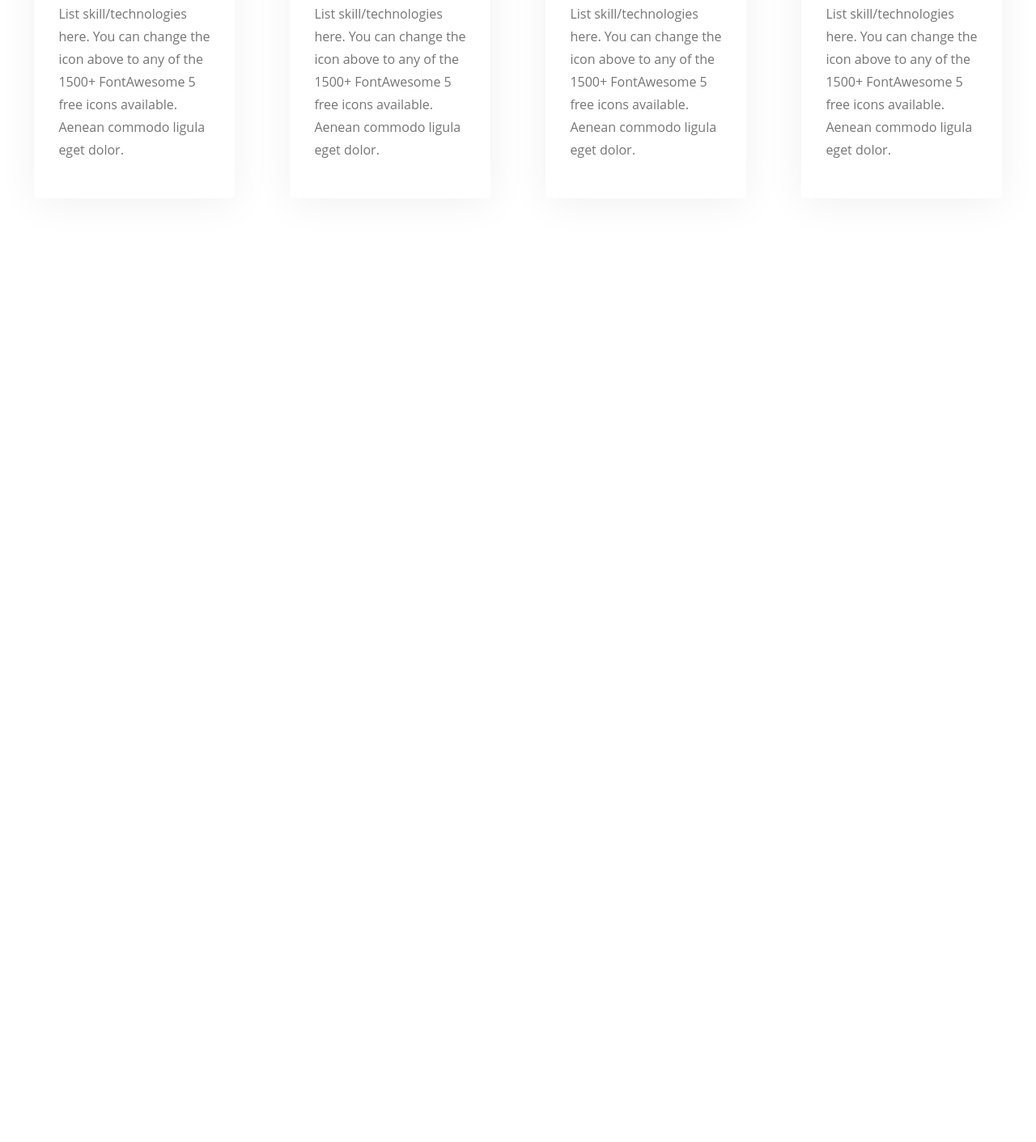
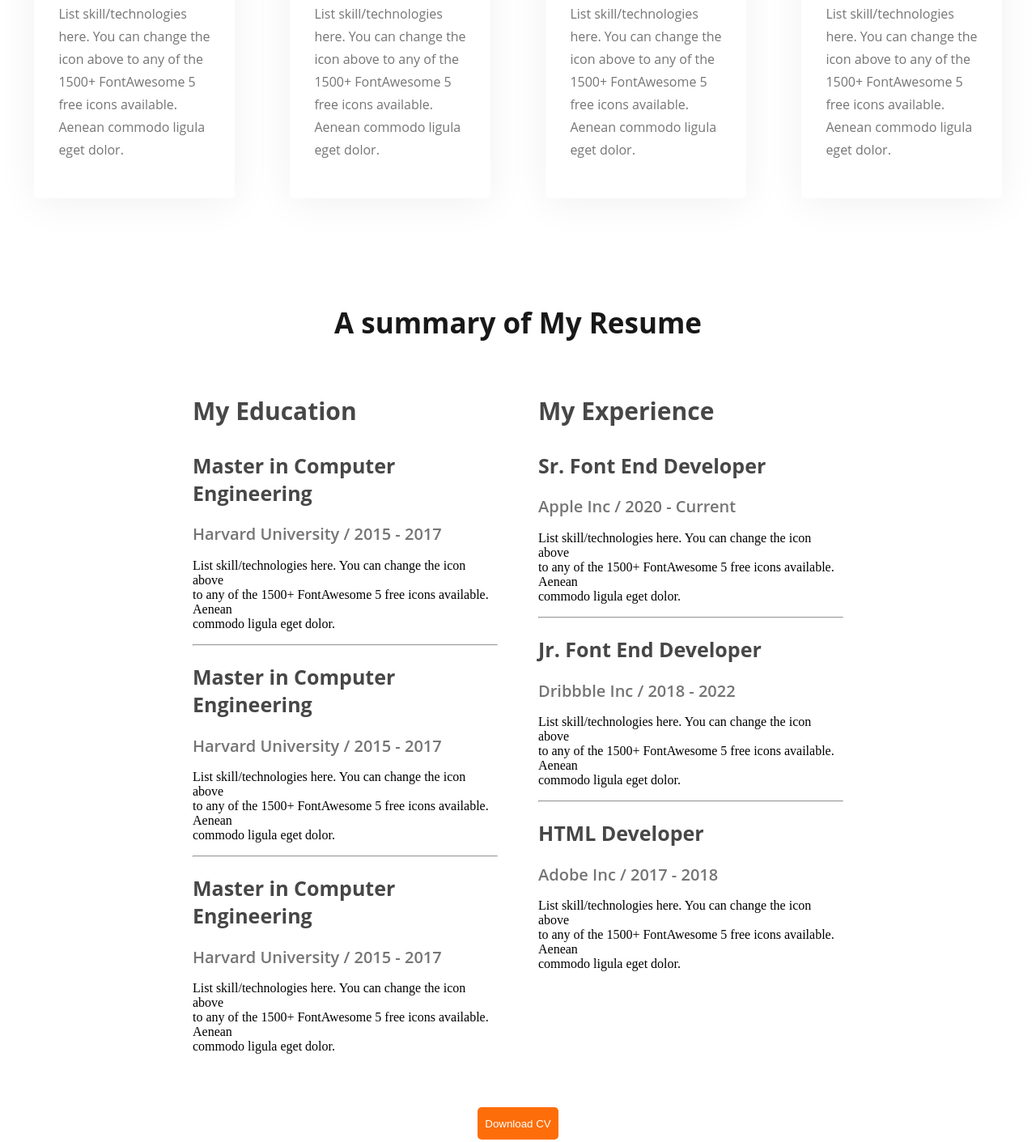
Before and after one commit to katha922/day2-simple-website, a plain HTML site: page index.html in a window 1280 px wide. Shown: the part 2084-3495 px from the top of the page at 81% size. Before the commit the page ends 2459 px from the top, so only its background shows below. Drawn offline with Linux system fonts and the light colour scheme.

Commit message:
added resume

```diff
--- a/index.html
+++ b/index.html
@@ -78,6 +78,60 @@
         </div>
         </div>
     </section>
+    <section class="resume">
+        <h3 class="section-title">A summary of My Resume</h3>
+        <div class="resume-container">
+            <div class="resume-colum">
+                <h3 class="resume-colum-title">My Education</h3>
+                <div class="resume-item">
+                    <h2 class="resume-item-title">Master in Computer Engineering</h2>
+                    <h2 class="resume-item-institute">Harvard University / 2015 - 2017</h2>
+                    <p class="resume-item-description">List skill/technologies here. You can change the icon above
+                        <br>to any of the 1500+ FontAwesome 5 free icons available. Aenean<br> commodo ligula eget dolor.</p>
+                </div>
+                <hr>
+                <div class="resume-item">
+                    <h2 class="resume-item-title">Master in Computer Engineering</h2>
+                    <h2 class="resume-item-institute">Harvard University / 2015 - 2017</h2>
+                    <p class="resume-item-description">List skill/technologies here. You can change the icon above
+                        <br>to any of the 1500+ FontAwesome 5 free icons available. Aenean<br> commodo ligula eget dolor.</p>
+                </div>
+                <hr>
+                <div class="resume-item">
+                    <h2 class="resume-item-title">Master in Computer Engineering</h2>
+                    <h2 class="resume-item-institute">Harvard University / 2015 - 2017</h2>
+                    <p class="resume-item-description">List skill/technologies here. You can change the icon above
+                        <br>to any of the 1500+ FontAwesome 5 free icons available. Aenean<br> commodo ligula eget dolor.</p>
+                </div>
+            </div>
+            <div class="resume-colum">
+                <h3 class="resume-colum-title">My Experience</h3>
+                <div class="resume-item">
+                    <h2 class="resume-item-title">Sr. Font End Developer</h2>
+                    <h2 class="resume-item-institute">Apple Inc / 2020 - Current</h2>
+                    <p class="resume-item-description">List skill/technologies here. You can change the icon above
+                        <br>to any of the 1500+ FontAwesome 5 free icons available. Aenean<br> commodo ligula eget dolor.</p>
+                </div>
+                <hr>
+                <div class="resume-item">
+                    <h2 class="resume-item-title">Jr. Font End Developer</h2>
+                    <h2 class="resume-item-institute">Dribbble Inc / 2018 - 2022</h2>
+                    <p class="resume-item-description">List skill/technologies here. You can change the icon above
+                        <br>to any of the 1500+ FontAwesome 5 free icons available. Aenean<br> commodo ligula eget dolor.</p>
+                </div>
+                <hr>
+                <div class="resume-item">
+                    <h2 class="resume-item-title">HTML Developer</h2>
+                    <h2 class="resume-item-institute">Adobe Inc / 2017 - 2018</h2>
+                    <p class="resume-item-description">List skill/technologies here. You can change the icon above
+                        <br>to any of the 1500+ FontAwesome 5 free icons available. Aenean<br> commodo ligula eget dolor.</p>
+                </div>
+                </div>
+        </div>
+        <div class="download-cv">
+        <button class="btn-primary">Download CV</button>
+        </div>
+    </section>
     </main>
     <footer>
 
--- a/styles/portfolio.css
+++ b/styles/portfolio.css
@@ -124,3 +124,36 @@
 font-weight: 400;
 line-height: 28px;
 }
+.resume-colum-title{
+    color: #474747;
+font-family: Open Sans;
+font-size: 30px;
+font-style: normal;
+font-weight: 700;
+line-height: normal;
+}
+.resume-item-title{
+    color: #474747;
+    font-family: Open Sans;
+    font-size: 25px;
+    font-style: normal;
+    font-weight: 700;
+    line-height: normal;
+}
+.resume-item-institute{
+    color: #757575;
+font-family: Open Sans;
+font-size: 20px;
+font-style: normal;
+font-weight: 600;
+line-height: normal;
+}
+.resume-container{
+    display: flex;
+    gap: 50px;
+    margin: 0px 230px 0px 230px;
+}
+.download-cv{
+    text-align: center;
+    margin: 50px;
+}
```
